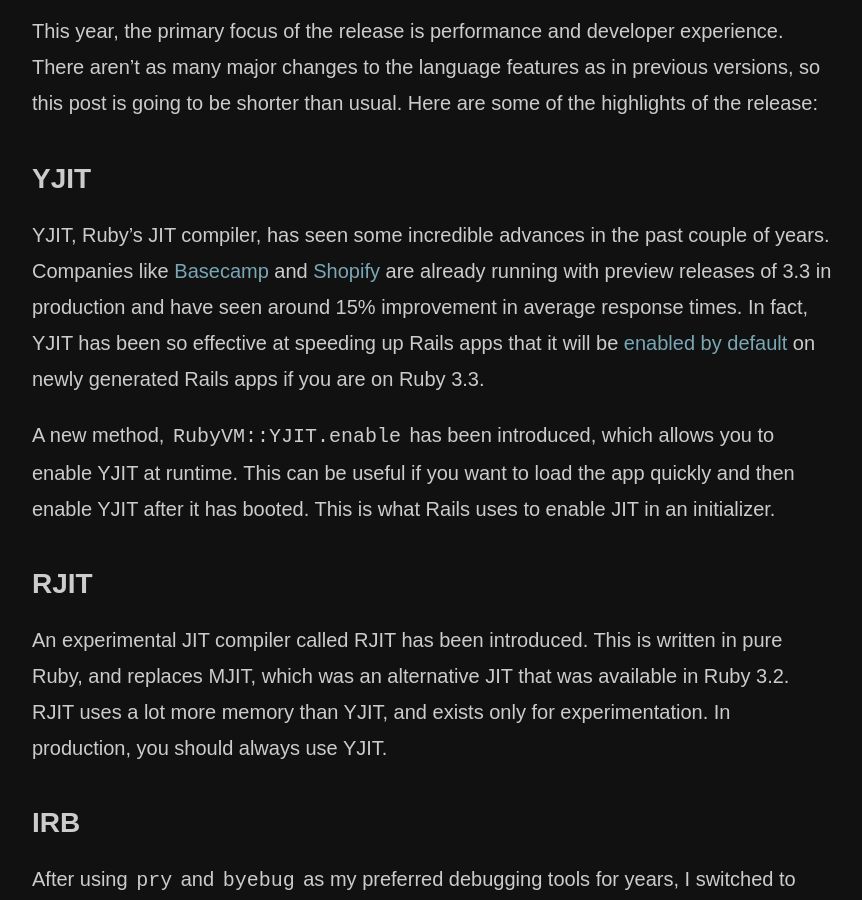
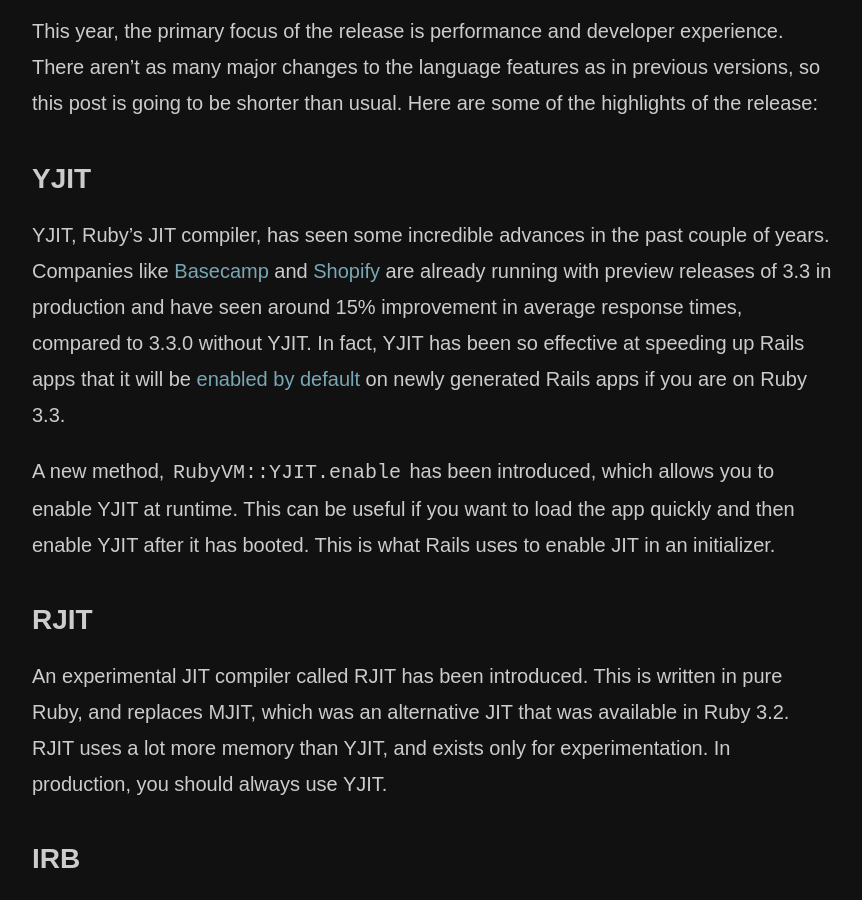
Before and after one commit to nithinbekal/nithinbekal.github.io, a Jekyll site: the page built from _posts/2023-12-17-ruby-3-3.md, in a window 1280 px wide and 900 px high, scrolled down 363 px. Shown: the whole window, without its empty margins (208-1070 px from the left). Built offline with Jekyll 4.4.1, drawn with Linux system fonts in a browser that asks for light colours; comment, search, counter and statistics services are not loaded.

Commit message:
More clarifying

```diff
--- a/_posts/2023-12-17-ruby-3-3.md
+++ b/_posts/2023-12-17-ruby-3-3.md
@@ -33,7 +33,8 @@
 are already running
 with preview releases of 3.3 in production
 and have seen around 15% improvement
-in average response times.
+in average response times,
+compared to 3.3.0 without YJIT.
 In fact,
 YJIT has been so effective
 at speeding up Rails apps
```
